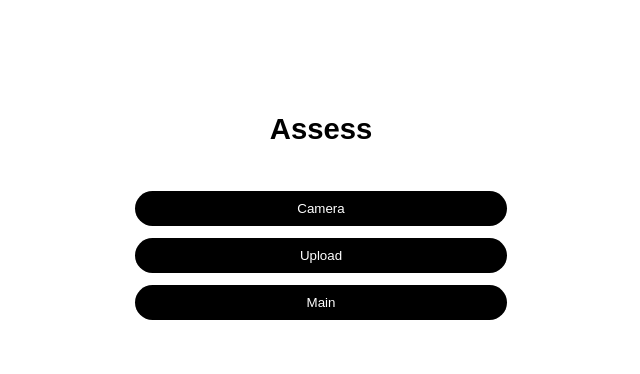
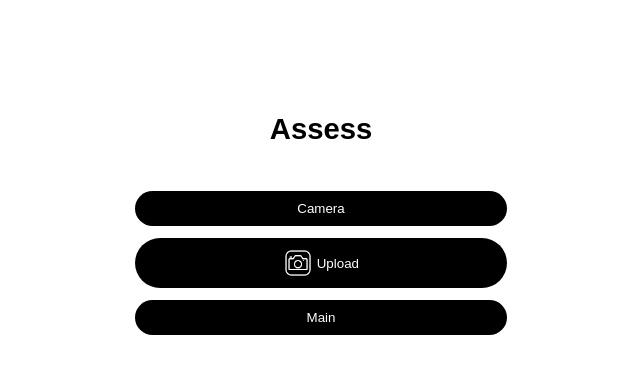
Before and after one commit to CasualCodes/se-project-edr, a Django app: page /edr/assess/ in a window 1280 px wide. Shown: the top 374 px of the page, without its empty margins (319-959 px from the left). Run offline with Django 4.2, Linux system fonts and the light colour scheme.

Commit message:
added camera logo to upload button

```diff
--- a/edr_django/edr/templates/edr/assess_screen.html
+++ b/edr_django/edr/templates/edr/assess_screen.html
@@ -44,7 +44,7 @@
                 document.getElementById('start').style.display = 'none';
             }
         </script>
-        <button class="buttonBlue" type="button" id="gallery" onclick="document.getElementById('id_imgfile').click()"> Upload </button>
+        <button class="buttonBlue" type="button" id="gallery" onclick="document.getElementById('id_imgfile').click()"> <img style="vertical-align: middle;" src="{% static 'camera.png' %}" alt="" width="30" height="30"> <span style="vertical-align: middle;"> Upload </span> </button>
         <button class="button" id="main_btn" type="button" onclick="location.href='/edr'">Main</button>
     </div>
 
```
Also changed, not shown: edr_django/edr/static/camera.png (added).
